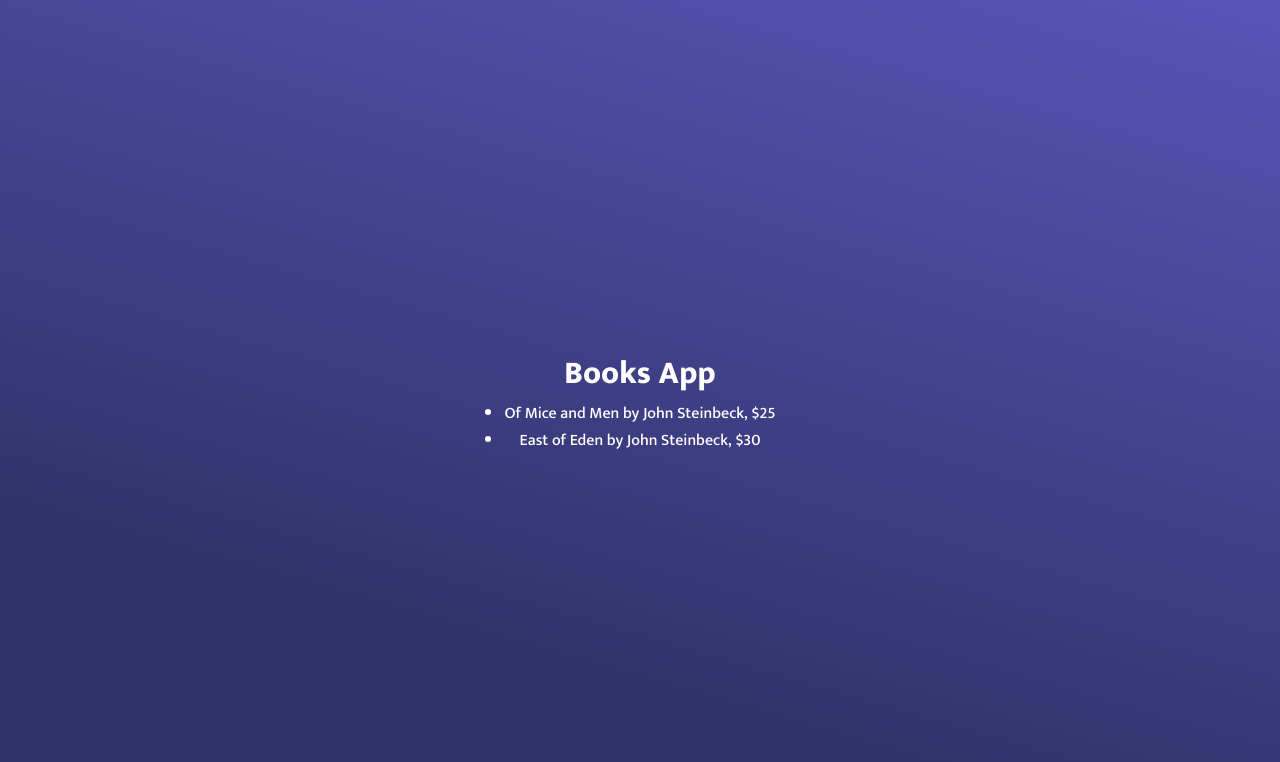
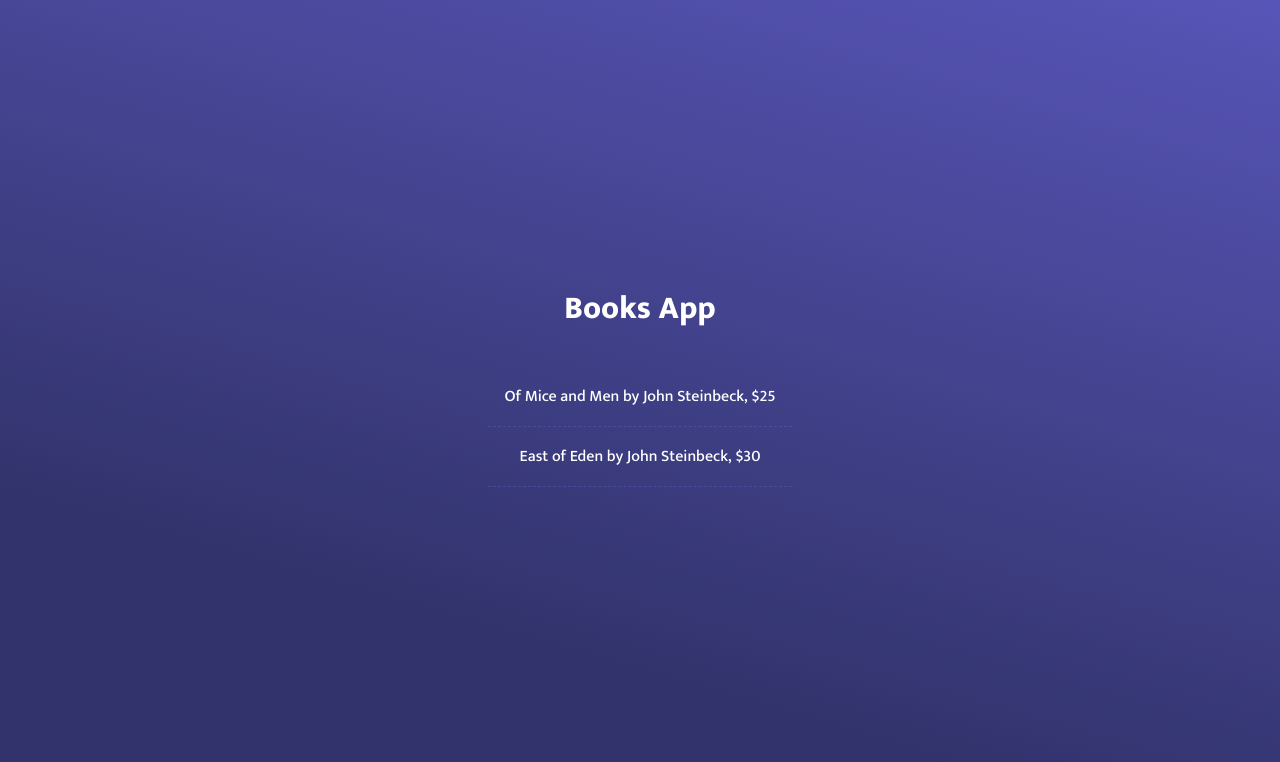
Before and after one commit to mkusztal/book-app-ts, a React (Create React App) app: page / in a window 1280 px wide. Shown: the top 762 px of the page. Built offline with nearby package versions, Linux system fonts and the light colour scheme.

Commit message:
Add styles to BooksList & BookItem

```diff
--- /dev/null
+++ b/src/components/BookItem/BookItem.css
@@ -0,0 +1,4 @@
+.book-item {
+  padding: 1rem;
+  border-bottom: 1px dashed rgba(105, 127, 238, 0.25);
+}
--- a/src/components/BookItem/BookItem.tsx
+++ b/src/components/BookItem/BookItem.tsx
@@ -1,5 +1,6 @@
 import { FC } from "react";
 import { Book } from "../interfaces/Book.interface";
+import "./BookItem.css";
 
 type TProps = {
   book: Book;
@@ -7,7 +8,7 @@ type TProps = {
 
 const BookItem: FC<TProps> = ({ book }) => {
   return (
-    <li key={book.id}>
+    <li className='book-item' key={book.id}>
       {book.title} by {book.author}, ${book.price}
     </li>
   );
--- /dev/null
+++ b/src/components/BooksList/BooksList.css
@@ -0,0 +1,5 @@
+.books-list {
+  list-style-type: none;
+  margin: 2rem;
+  padding: 0;
+}
--- a/src/components/BooksList/BooksList.tsx
+++ b/src/components/BooksList/BooksList.tsx
@@ -1,6 +1,7 @@
 import React, { FC } from "react";
 import { Book } from "../interfaces/Book.interface";
 import BookItem from "../BookItem/BookItem";
+import "./BooksList.css";
 
 type Props = {
   books: Book[];
@@ -8,7 +9,7 @@ type Props = {
 
 const BooksList: FC<Props> = ({ books }) => {
   return (
-    <ul>
+    <ul className='books-list'>
       {books.map((book: Book) => (
         <BookItem key={book.id} book={book} />
       ))}
```
